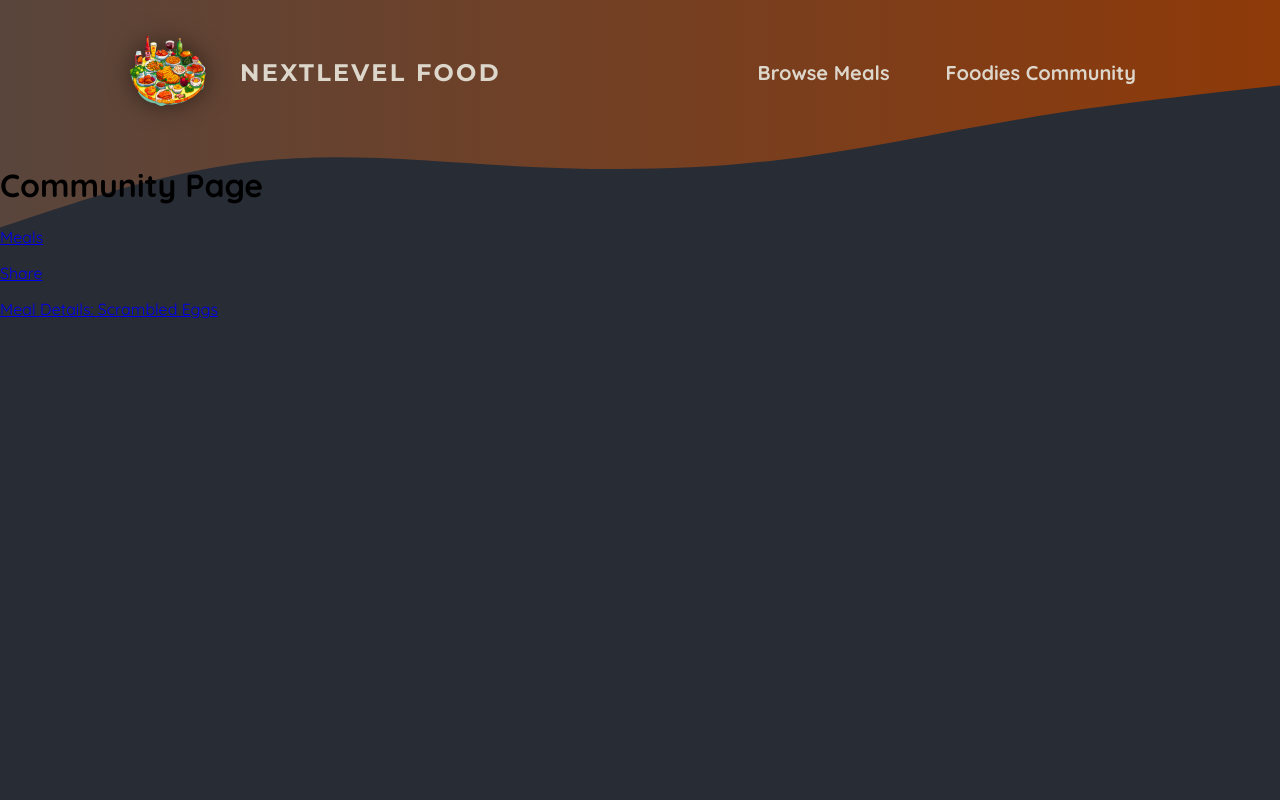
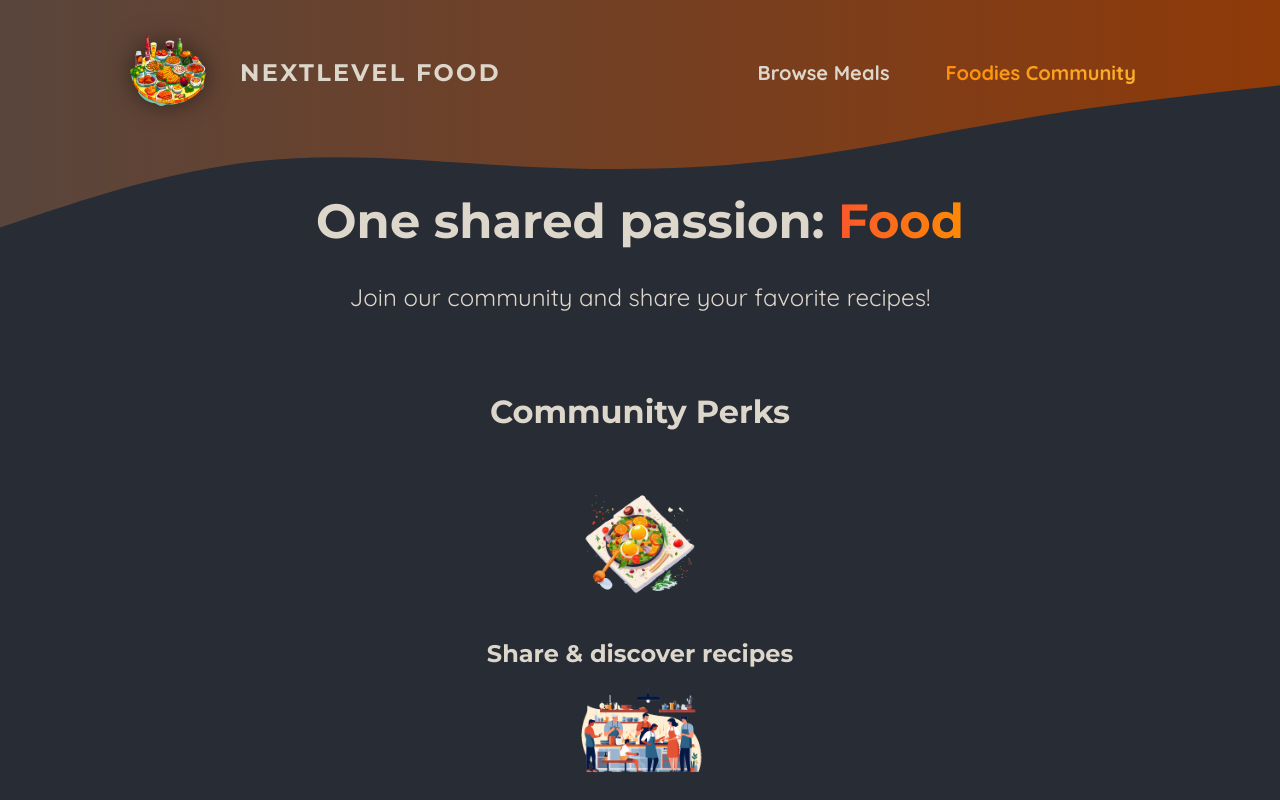
Before and after one commit to jamezaguiar/nextjs-the-complete-guide, a Next.js app in the folder 05-onwards-foodies-starting-project/: page /community in a window 1280 px wide. Shown: the top 800 px of the page. Built offline with nearby package versions, Linux system fonts and the light colour scheme.

Commit message:
using client components efficiently

```diff
--- a/05-onwards-foodies-starting-project/app/community/page.js
+++ b/05-onwards-foodies-starting-project/app/community/page.js
@@ -1,18 +1,39 @@
-import Link from 'next/link';
+import communityIcon from '@/assets/icons/community.png';
+import eventsIcon from '@/assets/icons/events.png';
+import mealIcon from '@/assets/icons/meal.png';
+import Image from 'next/image';
+import styles from './page.module.css';
 
 export default function CommunityPage() {
   return (
-    <main>
-      <h1>Community Page</h1>
-      <p>
-        <Link href="/meals">Meals</Link>
-      </p>
-      <p>
-        <Link href="/meals/share">Share</Link>
-      </p>
-      <p>
-        <Link href="/meals/scrambled-eggs">Meal Details: Scrambled Eggs</Link>
-      </p>
-    </main>
+    <>
+      <header className={styles.header}>
+        <h1>
+          One shared passion: <span className={styles.highlight}>Food</span>
+        </h1>
+        <p>Join our community and share your favorite recipes!</p>
+      </header>
+      <main className={styles.main}>
+        <h2>Community Perks</h2>
+
+        <ul className={styles.perks}>
+          <li>
+            <Image src={mealIcon} alt="A delicious meal" />
+            <p>Share & discover recipes</p>
+          </li>
+          <li>
+            <Image src={communityIcon} alt="A crowd of people, cooking" />
+            <p>Find new friends & like-minded people</p>
+          </li>
+          <li>
+            <Image
+              src={eventsIcon}
+              alt="A crowd of people at a cooking event"
+            />
+            <p>Participate in exclusive events</p>
+          </li>
+        </ul>
+      </main>
+    </>
   );
 }
--- /dev/null
+++ b/05-onwards-foodies-starting-project/app/community/page.module.css
@@ -0,0 +1,61 @@
+.header {
+  gap: 3rem;
+  margin: 3rem auto 5rem auto;
+  width: 90%;
+  max-width: 75rem;
+  color: #ddd6cb;
+  font-size: 1.5rem;
+  text-align: center;
+}
+
+.header h1 {
+  font-family: 'Montserrat', sans-serif;
+}
+
+.highlight {
+  background: linear-gradient(90deg, #f9572a, #ff8a05);
+  background-clip: text;
+  -webkit-background-clip: text;
+  -webkit-text-fill-color: transparent;
+}
+
+.main {
+  width: 90%;
+  max-width: 40rem;
+  margin: 0 auto;
+  text-align: center;
+}
+
+.main h2 {
+  font-family: 'Montserrat', sans-serif;
+  font-size: 2rem;
+  margin-bottom: 3rem;
+  color: #ddd6cb;
+}
+
+.perks {
+  list-style: none;
+  margin: 3rem 0;
+  padding: 0;
+}
+
+.perks li {
+  display: flex;
+  flex-direction: column;
+  align-items: center;
+  gap: 2rem;
+}
+
+.perks img {
+  width: 8rem;
+  height: 8rem;
+  object-fit: contain;
+}
+
+.perks p {
+  font-family: 'Montserrat', sans-serif;
+  font-size: 1.5rem;
+  font-weight: bold;
+  margin: 0;
+  color: #ddd6cb;
+}
--- a/05-onwards-foodies-starting-project/components/main-header/main-header.js
+++ b/05-onwards-foodies-starting-project/components/main-header/main-header.js
@@ -3,6 +3,7 @@
 import Link from 'next/link';
 import { MainHeaderBackground } from './main-header-background';
 import styles from './main-header.module.css';
+import { NavLink } from './nav-link';
 
 export function MainHeader() {
   return (
@@ -17,10 +18,10 @@
         <nav className={styles.nav}>
           <ul>
             <li>
-              <Link href="/meals">Browse Meals</Link>
+              <NavLink href="/meals">Browse Meals</NavLink>
             </li>
             <li>
-              <Link href="/community">Foodies Community</Link>
+              <NavLink href="/community">Foodies Community</NavLink>
             </li>
           </ul>
         </nav>
--- a/05-onwards-foodies-starting-project/components/main-header/main-header.module.css
+++ b/05-onwards-foodies-starting-project/components/main-header/main-header.module.css
@@ -21,30 +21,6 @@
   font-size: 1.25rem;
 }
 
-.nav a {
-  text-decoration: none;
-  color: #ddd6cb;
-  font-weight: bold;
-  padding: 0.5rem 1rem;
-  border-radius: 0.5rem;
-}
-
-.nav a:hover,
-.nav a:active {
-  background: linear-gradient(90deg, #ff8a05, #f9b331);
-  background-clip: text;
-  -webkit-background-clip: text;
-  -webkit-text-fill-color: transparent;
-  text-shadow: 0 0 18px rgba(248, 190, 42, 0.8);
-}
-
-.active {
-  background: linear-gradient(90deg, #ff8a05, #f9b331);
-  background-clip: text;
-  -webkit-background-clip: text;
-  -webkit-text-fill-color: transparent;
-}
-
 .logo {
   display: flex;
   align-items: center;
--- /dev/null
+++ b/05-onwards-foodies-starting-project/components/main-header/nav-link.js
@@ -0,0 +1,25 @@
+'use client';
+
+import Link from 'next/link';
+import { usePathname } from 'next/navigation';
+import styles from './nav-link.module.css';
+
+export function NavLink({ href, children }) {
+  const path = usePathname();
+
+  function getClassName() {
+    const classes = [styles.link];
+
+    if (path.startsWith(href)) {
+      classes.push(styles.active);
+    }
+
+    return classes.join(' ');
+  }
+
+  return (
+    <Link href={href} className={getClassName()}>
+      {children}
+    </Link>
+  );
+}
--- /dev/null
+++ b/05-onwards-foodies-starting-project/components/main-header/nav-link.module.css
@@ -0,0 +1,23 @@
+.link {
+  text-decoration: none;
+  color: #ddd6cb;
+  font-weight: bold;
+  padding: 0.5rem 1rem;
+  border-radius: 0.5rem;
+}
+
+.link:hover,
+.link:active {
+  background: linear-gradient(90deg, #ff8a05, #f9b331);
+  background-clip: text;
+  -webkit-background-clip: text;
+  -webkit-text-fill-color: transparent;
+  text-shadow: 0 0 18px rgba(248, 190, 42, 0.8);
+}
+
+.active {
+  background: linear-gradient(90deg, #ff8a05, #f9b331);
+  background-clip: text;
+  -webkit-background-clip: text;
+  -webkit-text-fill-color: transparent;
+}
```
